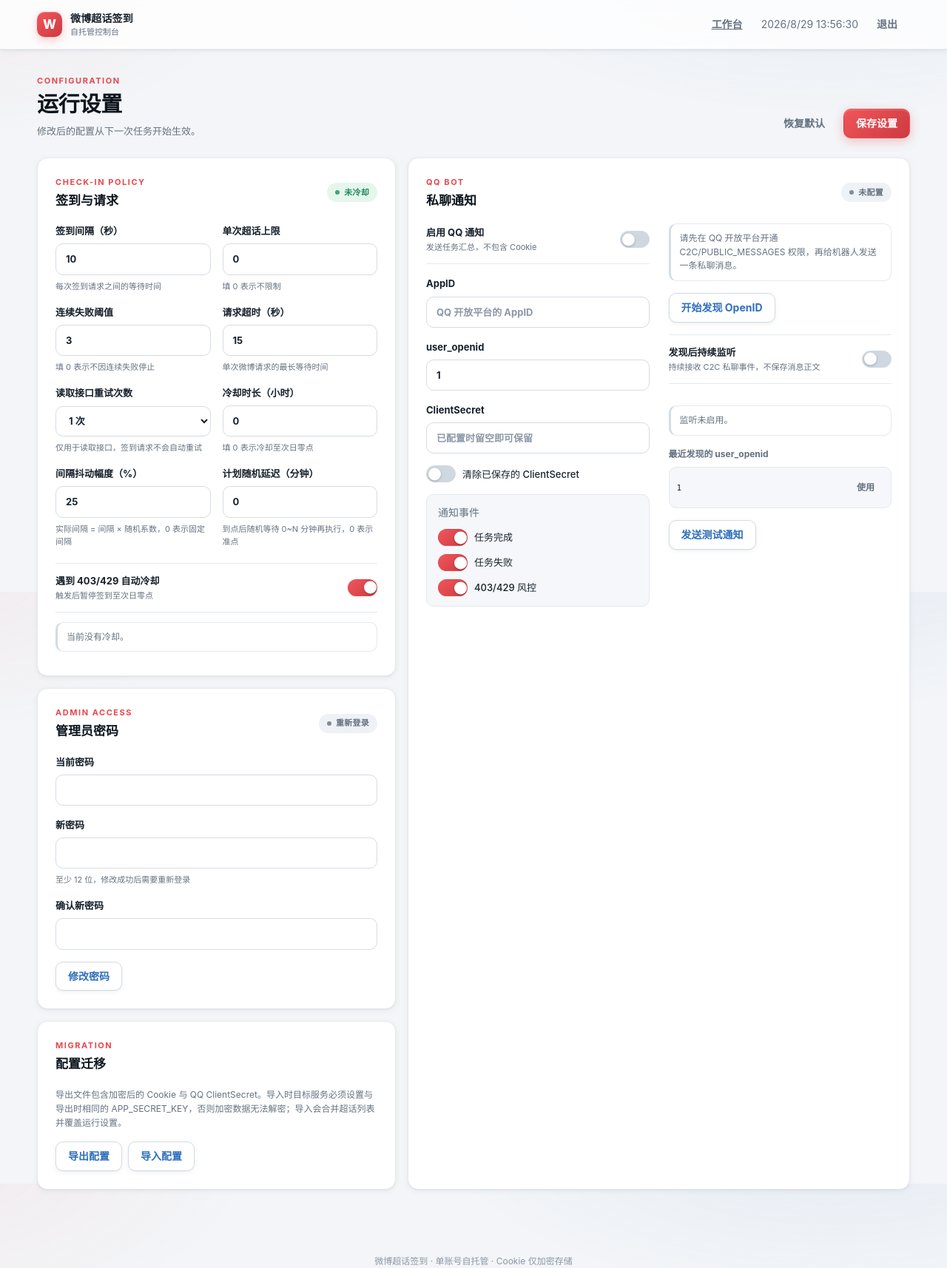
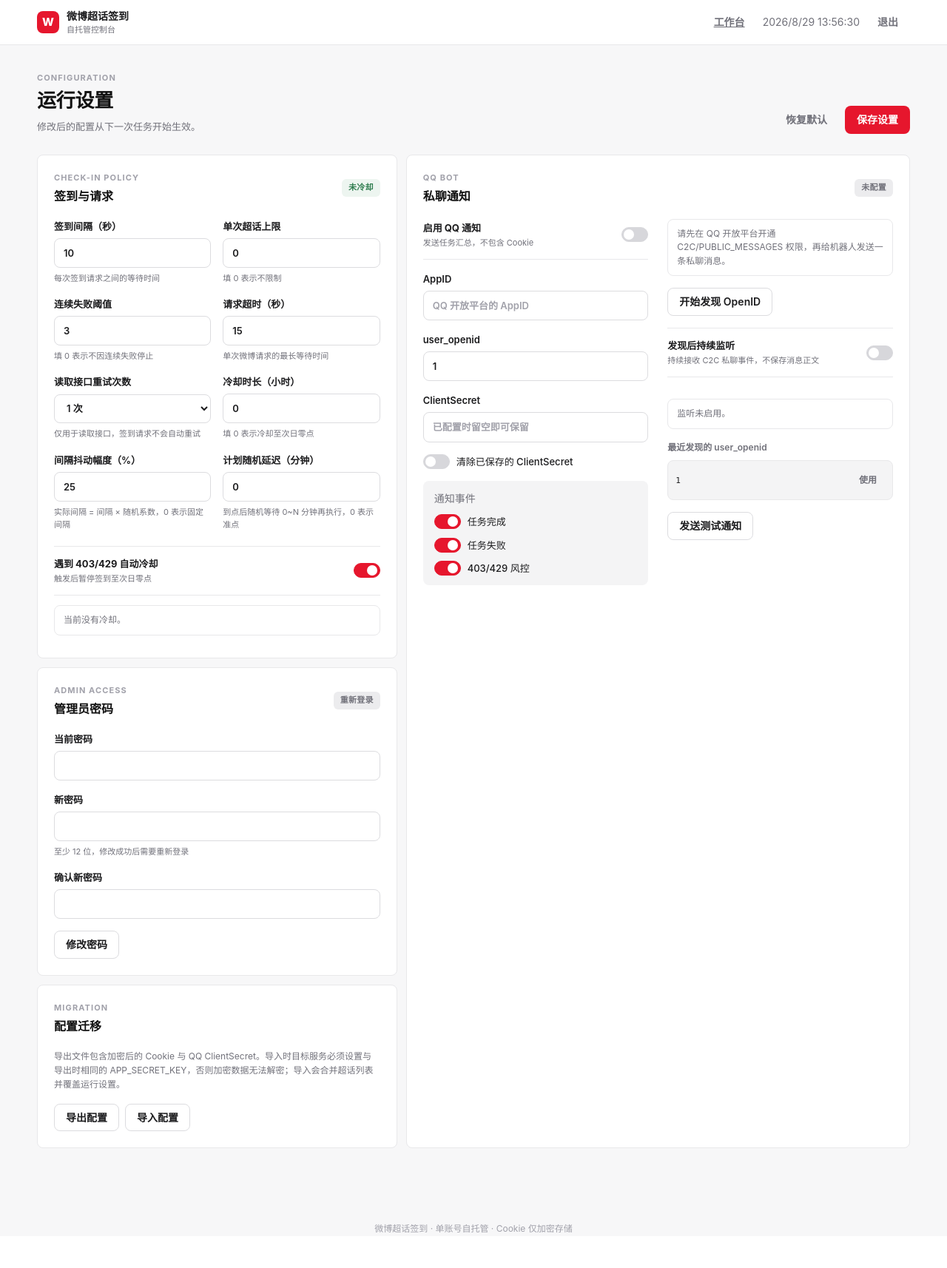
Before and after one commit to swtmaxx/weibo-auto-checkin, a FastAPI app: page /settings in a window 1280 px wide. Shown: the whole page at 74% size. After the commit the page ends 1666 px from the top, so only its background shows below. Run offline with FastAPI, Linux system fonts and the light colour scheme; the visitor is signed in with stand-in values (Sample User, id 1); tables that the repository leaves empty hold one stand-in row (values such as "Sample post").

Commit message:
style: minimalist css rewrite
Replace the stylesheet with a stripped-down design language: flat
surfaces with hairline borders (no gradients, glows or decorative
accents), whitespace and type weight for hierarchy, a single Weibo-red
accent, text-only badges, borderless tables, light log panel, and
8px radii throughout. Dark mode follows prefers-color-scheme as before.

Selector contract with app.js and the templates is unchanged — JS and
backend are untouched; pytest still 50 passing.

```diff
--- a/static/app.css
+++ b/static/app.css
@@ -1,42 +1,37 @@
 /* ==========================================================================
-   微博超话签到 WebUI — design tokens
+   微博超话签到 WebUI — 极简风格
+   明暗双主题,跟随系统。所有选择器与 app.js 的契约保持一致。
    ========================================================================== */
 
 :root {
   color-scheme: light;
-  --bg: #f3f5f8;
-  --wash-blue: rgba(46, 111, 187, 0.075);
-  --wash-red: rgba(229, 72, 77, 0.06);
+  --bg: #f7f7f8;
   --surface: #ffffff;
-  --surface-muted: #f5f7fa;
-  --surface-sunken: #eef1f5;
-  --ink: #17212c;
-  --ink-strong: #0d151d;
-  --muted: #657281;
-  --faint: #8b98a6;
-  --line: #e4e9ef;
-  --line-strong: #d4dce4;
-  --accent: #e5484d;
-  --accent-dark: #cd3a40;
-  --accent-soft: #fdecec;
-  --accent-ring: rgba(229, 72, 77, 0.16);
-  --blue: #2e6fbb;
-  --blue-soft: #eaf3fc;
-  --green: #1f8a5d;
-  --green-soft: #e5f6ed;
-  --amber: #9a6410;
-  --amber-soft: #fdf3e0;
-  --amber-line: #efd9a8;
-  --danger: #b42318;
-  --danger-soft: #fdeceb;
-  --topbar-bg: rgba(255, 255, 255, 0.8);
-  --track: #cfd8e1;
+  --surface-muted: #f4f4f5;
+  --surface-sunken: #ececee;
+  --ink: #1c1c1e;
+  --ink-strong: #111111;
+  --muted: #71717a;
+  --faint: #a1a1aa;
+  --line: #e8e8ea;
+  --line-strong: #dcdcdf;
+  --accent: #e6162d;
+  --accent-dark: #c9121f;
+  --accent-soft: #fdf1f2;
+  --accent-ring: rgba(230, 22, 45, 0.14);
+  --blue: #316dca;
+  --blue-soft: #eef3fb;
+  --green: #2f7d4f;
+  --green-soft: #edf5f0;
+  --amber: #976a00;
+  --amber-soft: #faf3e2;
+  --danger: #c2372f;
+  --danger-soft: #fdf0ef;
+  --track: #d7d7db;
   --knob: #ffffff;
-  --shadow-sm: 0 1px 2px rgba(18, 33, 48, 0.05), 0 2px 8px rgba(18, 33, 48, 0.05);
-  --shadow-md: 0 2px 6px rgba(18, 33, 48, 0.06), 0 12px 32px rgba(18, 33, 48, 0.09);
-  --shadow-lg: 0 4px 12px rgba(18, 33, 48, 0.08), 0 24px 56px rgba(18, 33, 48, 0.13);
-  --radius: 14px;
-  --radius-sm: 10px;
+  --shadow: 0 1px 2px rgba(0, 0, 0, 0.04);
+  --radius: 8px;
+  --radius-sm: 8px;
   font-family:
     Inter,
     "SF Pro Text",
@@ -97,21 +86,13 @@
   box-sizing: border-box;
 }
 
-html {
-  scroll-behavior: smooth;
-}
-
 body {
   margin: 0;
   min-width: 320px;
   color: var(--ink);
   font-size: 14px;
   line-height: 1.55;
-  background:
-    radial-gradient(920px 420px at 88% -12%, var(--wash-blue), transparent 60%),
-    radial-gradient(760px 380px at -8% -4%, var(--wash-red), transparent 58%),
-    var(--bg);
-  background-attachment: fixed;
+  background: var(--bg);
   -webkit-font-smoothing: antialiased;
 }
 
@@ -190,35 +163,29 @@ button {
 
 .brand-mark {
   display: grid;
-  width: 46px;
-  height: 46px;
+  width: 40px;
+  height: 40px;
   place-items: center;
-  border-radius: 14px;
-  background: linear-gradient(140deg, #f0565b, var(--accent-dark));
+  border-radius: var(--radius);
+  background: var(--accent);
   color: #fff;
-  font-size: 24px;
+  font-size: 20px;
   font-weight: 800;
-  box-shadow:
-    0 6px 16px rgba(229, 72, 77, 0.32),
-    inset 0 1px 0 rgba(255, 255, 255, 0.25);
 }
 
 .brand-mark.small {
-  width: 34px;
-  height: 34px;
-  border-radius: 10px;
-  font-size: 17px;
-  box-shadow:
-    0 4px 12px rgba(229, 72, 77, 0.28),
-    inset 0 1px 0 rgba(255, 255, 255, 0.25);
+  width: 30px;
+  height: 30px;
+  border-radius: var(--radius-sm);
+  font-size: 15px;
 }
 
 .eyebrow {
   margin: 0 0 6px;
-  color: var(--accent);
+  color: var(--faint);
   font-size: 11px;
-  font-weight: 750;
-  letter-spacing: 0.14em;
+  font-weight: 650;
+  letter-spacing: 0.1em;
 }
 
 h1,
@@ -230,18 +197,18 @@ p {
 h1 {
   margin-bottom: 8px;
   color: var(--ink-strong);
-  font-size: 29px;
-  font-weight: 800;
+  font-size: 26px;
+  font-weight: 750;
   letter-spacing: -0.01em;
-  line-height: 1.2;
+  line-height: 1.25;
 }
 
 h2 {
   margin-bottom: 0;
   color: var(--ink-strong);
-  font-size: 17px;
-  font-weight: 750;
-  line-height: 1.25;
+  font-size: 16px;
+  font-weight: 700;
+  line-height: 1.3;
 }
 
 .muted {
@@ -259,10 +226,10 @@ h2 {
 
 label {
   display: grid;
-  gap: 7px;
+  gap: 6px;
   color: var(--ink);
   font-size: 13px;
-  font-weight: 650;
+  font-weight: 600;
 }
 
 input,
@@ -274,8 +241,8 @@ select {
   background: var(--surface);
   color: var(--ink);
   outline: none;
-  padding: 10px 13px;
-  transition: border-color 0.16s, box-shadow 0.16s, background 0.16s;
+  padding: 9px 12px;
+  transition: border-color 0.15s, box-shadow 0.15s;
 }
 
 input:hover,
@@ -302,14 +269,14 @@ textarea::placeholder {
   color: var(--faint);
 }
 
-/* --- pill switches (all checkboxes render as switches) ------------------- */
+/* --- switches(所有 checkbox 渲染为开关,JS 只读写 checked) --- */
 
 input[type="checkbox"] {
   appearance: none;
   -webkit-appearance: none;
   flex: none;
-  width: 40px;
-  height: 23px;
+  width: 36px;
+  height: 20px;
   margin: 0;
   padding: 0;
   position: relative;
@@ -325,13 +292,12 @@ input[type="checkbox"]::before {
   position: absolute;
   top: 50%;
   left: 2px;
-  width: 17px;
-  height: 17px;
+  width: 14px;
+  height: 14px;
   border-radius: 50%;
   background: var(--knob);
-  box-shadow: 0 1px 3px rgba(10, 20, 30, 0.28);
   transform: translateY(-50%);
-  transition: transform 0.18s cubic-bezier(0.34, 1.4, 0.64, 1);
+  transition: transform 0.15s;
 }
 
 input[type="checkbox"]:hover {
@@ -365,18 +331,13 @@ input[type="checkbox"]:disabled {
   display: inline-flex;
   align-items: center;
   justify-content: center;
-  min-height: 38px;
+  min-height: 36px;
   border: 1px solid transparent;
   border-radius: var(--radius-sm);
-  padding: 8px 16px;
-  font-weight: 700;
+  padding: 7px 15px;
+  font-weight: 600;
   white-space: nowrap;
-  transition:
-    background 0.16s,
-    border-color 0.16s,
-    color 0.16s,
-    box-shadow 0.16s,
-    transform 0.16s;
+  transition: background 0.15s, border-color 0.15s, color 0.15s, opacity 0.15s;
 }
 
 .button:active:not(:disabled) {
@@ -414,37 +375,29 @@ input[type="checkbox"]:disabled {
 }
 
 .button-small {
-  min-height: 30px;
-  padding: 5px 11px;
+  min-height: 28px;
+  padding: 4px 10px;
   font-size: 12px;
 }
 
 .button-primary {
-  background: linear-gradient(140deg, #f0565b, var(--accent-dark));
+  background: var(--accent);
   color: #fff;
-  box-shadow:
-    0 4px 14px rgba(229, 72, 77, 0.3),
-    inset 0 1px 0 rgba(255, 255, 255, 0.22);
 }
 
 .button-primary:hover:not(:disabled) {
-  background: linear-gradient(140deg, #f26065, #d84147);
-  box-shadow:
-    0 6px 18px rgba(229, 72, 77, 0.38),
-    inset 0 1px 0 rgba(255, 255, 255, 0.22);
-  transform: translateY(-1px);
+  background: var(--accent-dark);
 }
 
 .button-secondary {
   border-color: var(--line-strong);
   background: var(--surface);
-  color: var(--blue);
-  box-shadow: var(--shadow-sm);
+  color: var(--ink);
 }
 
 .button-secondary:hover:not(:disabled) {
-  border-color: var(--blue);
-  background: var(--blue-soft);
+  border-color: var(--faint);
+  background: var(--surface-muted);
 }
 
 .button-ghost {
@@ -499,21 +452,18 @@ input[type="checkbox"]:disabled {
   top: 0;
   z-index: 20;
   border-bottom: 1px solid var(--line);
-  background: var(--topbar-bg);
-  backdrop-filter: blur(12px);
-  -webkit-backdrop-filter: blur(12px);
-  box-shadow: var(--shadow-sm);
+  background: var(--surface);
 }
 
 .topbar-inner,
 .content {
-  width: min(1180px, calc(100% - 40px));
+  width: min(1180px, calc(100% - 48px));
   margin: 0 auto;
 }
 
 .topbar-inner {
   display: flex;
-  min-height: 66px;
+  min-height: 60px;
   align-items: center;
   justify-content: space-between;
   gap: 20px;
@@ -532,7 +482,7 @@ input[type="checkbox"]:disabled {
 }
 
 .brand {
-  gap: 11px;
+  gap: 10px;
 }
 
 .brand strong,
@@ -542,7 +492,6 @@ input[type="checkbox"]:disabled {
 
 .brand strong {
   font-size: 14px;
-  letter-spacing: 0.01em;
 }
 
 .brand span {
@@ -562,7 +513,7 @@ input[type="checkbox"]:disabled {
 }
 
 .content {
-  padding: 34px 0 48px;
+  padding: 36px 0 56px;
 }
 
 /* ==========================================================================
@@ -574,7 +525,7 @@ input[type="checkbox"]:disabled {
   align-items: end;
   justify-content: space-between;
   gap: 20px;
-  margin-bottom: 26px;
+  margin-bottom: 28px;
 }
 
 .workspace-meta {
@@ -784,8 +655,7 @@ input[type="checkbox"]:disabled {
   border: 1px solid var(--line);
   border-radius: var(--radius);
   background: var(--surface);
-  padding: 24px;
-  box-shadow: var(--shadow-sm);
+  padding: 22px;
 }
 
 .panel-header {
@@ -795,29 +665,23 @@ input[type="checkbox"]:disabled {
 }
 
 /* ==========================================================================
-   Badges
+   Badges(纯文字浅底,无圆点)
    ========================================================================== */
 
 .badge {
   display: inline-flex;
-  min-height: 26px;
+  min-height: 24px;
   align-items: center;
-  gap: 6px;
-  border-radius: 99px;
-  padding: 3px 11px;
+  border-radius: 6px;
+  padding: 2px 9px;
   font-size: 11px;
-  font-weight: 750;
+  font-weight: 600;
   letter-spacing: 0.02em;
   white-space: nowrap;
 }
 
 .badge::before {
-  width: 6px;
-  height: 6px;
-  border-radius: 50%;
-  background: currentColor;
-  opacity: 0.8;
-  content: "";
+  content: none;
 }
 
 .badge-neutral {
@@ -878,7 +742,7 @@ input[type="checkbox"]:disabled {
 .settings-grid {
   display: grid;
   grid-template-columns: minmax(0, 5fr) minmax(0, 7fr);
-  gap: 16px;
+  gap: 12px;
   align-items: stretch;
 }
 
@@ -906,17 +770,26 @@ input[type="checkbox"]:disabled {
   grid-row: 3;
 }
 
+.qq-grid {
+  display: grid;
+  grid-template-columns: repeat(2, minmax(0, 1fr));
+  gap: 20px 26px;
+  align-items: start;
+}
+
 .small-note {
   margin: 0;
   font-size: 12px;
   line-height: 1.6;
 }
 
-.qq-grid {
+.password-panel .stack {
   display: grid;
-  grid-template-columns: repeat(2, minmax(0, 1fr));
-  gap: 20px 26px;
-  align-items: start;
+  gap: 16px;
+}
+
+.password-panel .inline-actions {
+  justify-content: flex-start;
 }
 
 .visually-hidden {
@@ -974,7 +847,6 @@ input[type="checkbox"]:disabled {
 
 .notice {
   border: 1px solid var(--line);
-  border-left: 3px solid var(--line-strong);
   border-radius: var(--radius-sm);
   padding: 10px 12px;
   color: var(--muted);
@@ -1002,7 +872,6 @@ input[type="checkbox"]:disabled {
 .notification-events {
   display: grid;
   gap: 11px;
-  border: 1px solid var(--line);
   border-radius: var(--radius-sm);
   background: var(--surface-muted);
   padding: 13px 15px;
@@ -1012,7 +881,7 @@ input[type="checkbox"]:disabled {
   margin-bottom: 8px;
   color: var(--muted);
   font-size: 12px;
-  font-weight: 700;
+  font-weight: 600;
 }
 
 .openid-list {
@@ -1031,7 +900,7 @@ input[type="checkbox"]:disabled {
   align-items: center;
   justify-content: space-between;
   gap: 10px;
-  min-height: 38px;
+  min-height: 36px;
   border-bottom: 1px solid var(--line);
   padding: 3px 2px 6px;
 }
@@ -1303,7 +1209,7 @@ tbody tr:hover {
 }
 
 .page-footer {
-  margin-top: 40px;
+  margin-top: 44px;
   color: var(--faint);
   font-size: 12px;
   text-align: center;
```
Also changed, not shown: other parts of static/app.css (+138 -199 lines).
